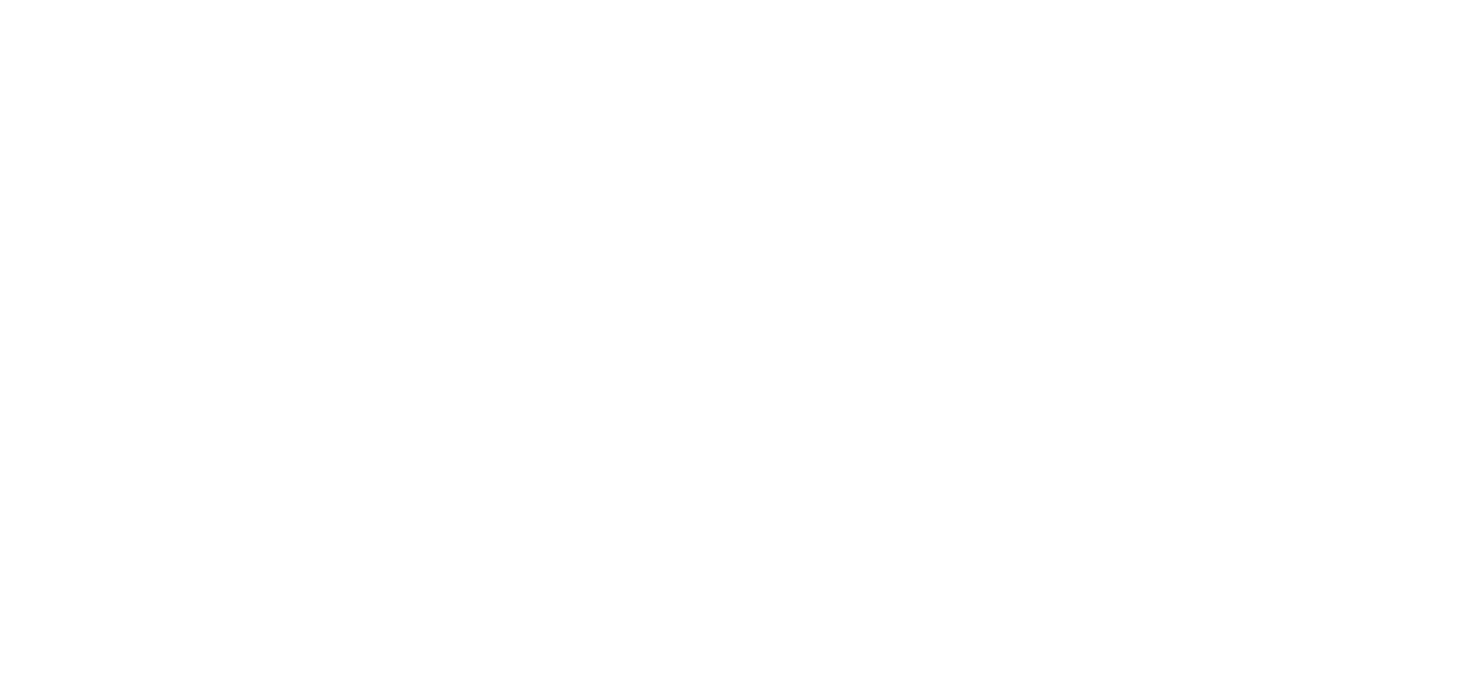
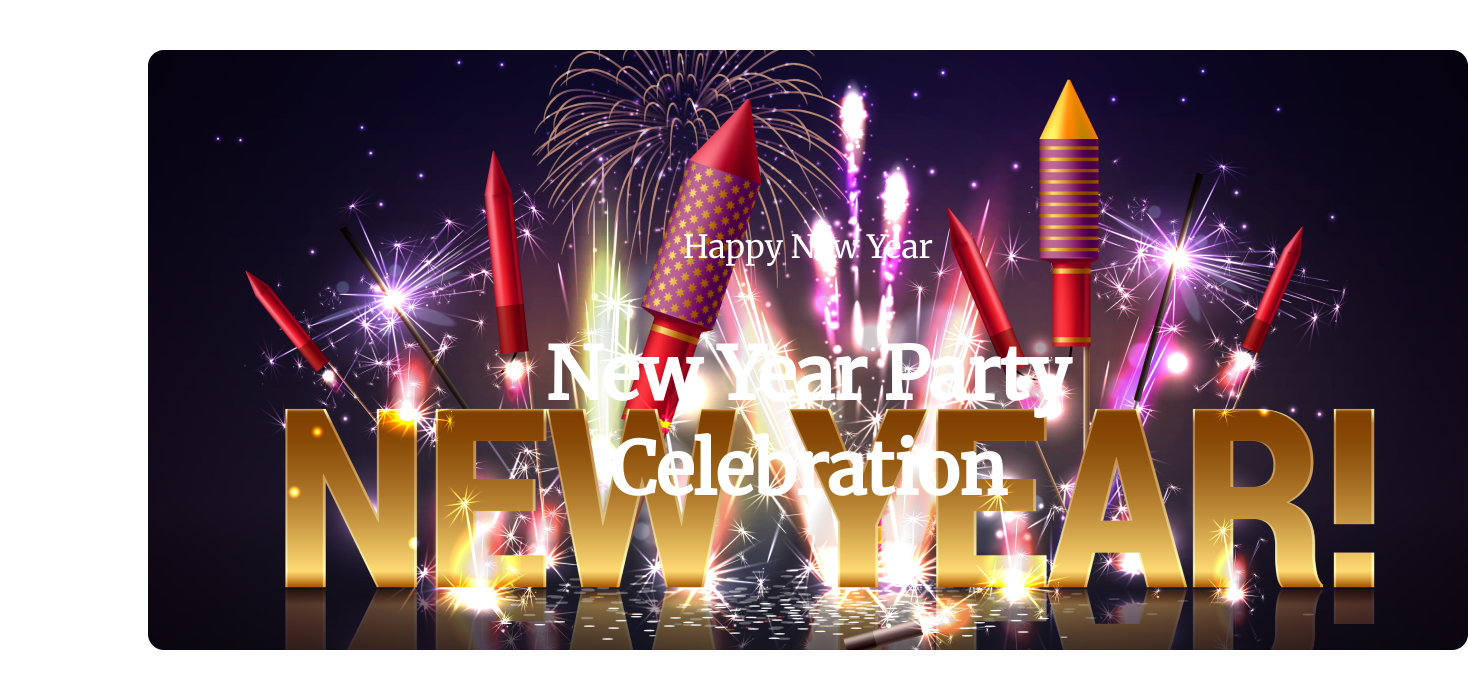
Before and after one commit to HRIDOY4D/Assigment-1, a plain HTML site: page index.html in a window 1280 px wide. Shown: the whole page, 1468 px wide, since content can reach past the window. Drawn offline with Linux system fonts and the light colour scheme.

Commit message:
added tha file

```diff
--- a/index.html
+++ b/index.html
@@ -3,9 +3,27 @@
 <head>
     <meta charset="UTF-8">
     <meta name="viewport" content="width=device-width, initial-scale=1.0">
-    <title>Document</title>
+    <title>New Year Celebration</title>
+    <link rel="preconnect" href="https://fonts.googleapis.com">
+<link rel="preconnect" href="https://fonts.gstatic.com" crossorigin>
+<link href="https://fonts.googleapis.com/css2?family=Merriweather:ital@0;1&display=swap" rel="stylesheet">
+
+    <link rel="stylesheet" href="styles/assigment.css">
 </head>
 <body>
+    <header class="header">
+        <nav>
+            <div class="div">
+                <h4 class="nav-title">Happy New Year</h4>
+                <h1 class="nav-greeting">New Year Party Celebration</h1>
+            </div>
+        </nav>
+    </header>
+    <main>
 
+    </main>
+    <footer>
+
+    </footer>
 </body>
 </html>
--- /dev/null
+++ b/styles/assigment.css
@@ -0,0 +1,36 @@
+/* common shared styles */
+body {
+    font-family: 'Merriweather', serif;
+}
+
+/* div releted styles */
+.div {}
+
+.nav-title {
+    color: #FFF;
+    text-align: center;
+    font-size: 32px;
+    font-weight: 400;
+    padding: 177px 530px 0px 530px;
+
+
+}
+
+.nav-greeting {
+    color: #FFF;
+    text-align: center;
+    font-size: 72px;
+    font-weight: 900;
+    line-height: 95px;
+    width: 632px;
+    padding: 0px 344px 100px;
+
+}
+
+.header {
+    background-image: url('../resources/Banner\ Image.png');
+    width: 1320px;
+    height: 600px;
+    flex-shrink: 0;
+    margin: 50px 140px 0px 140px;
+}
```
